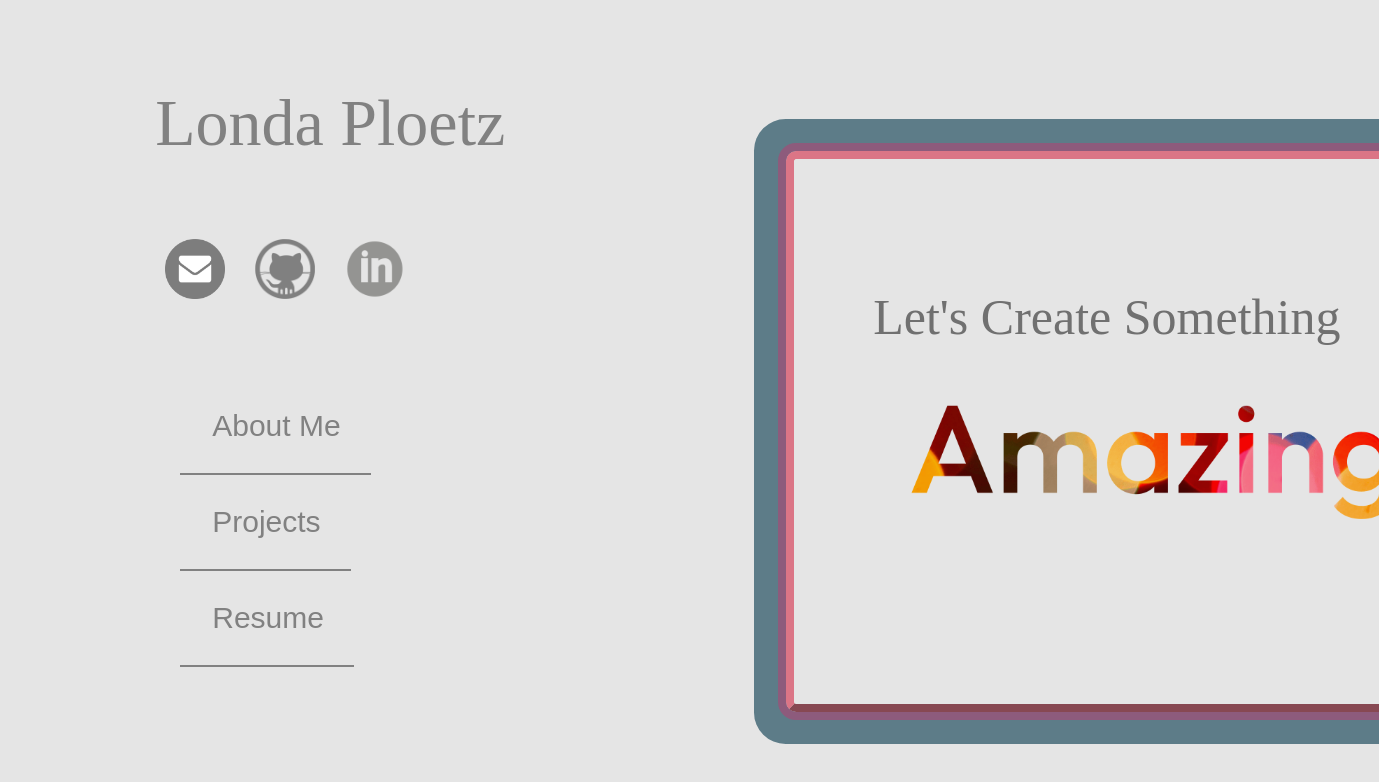
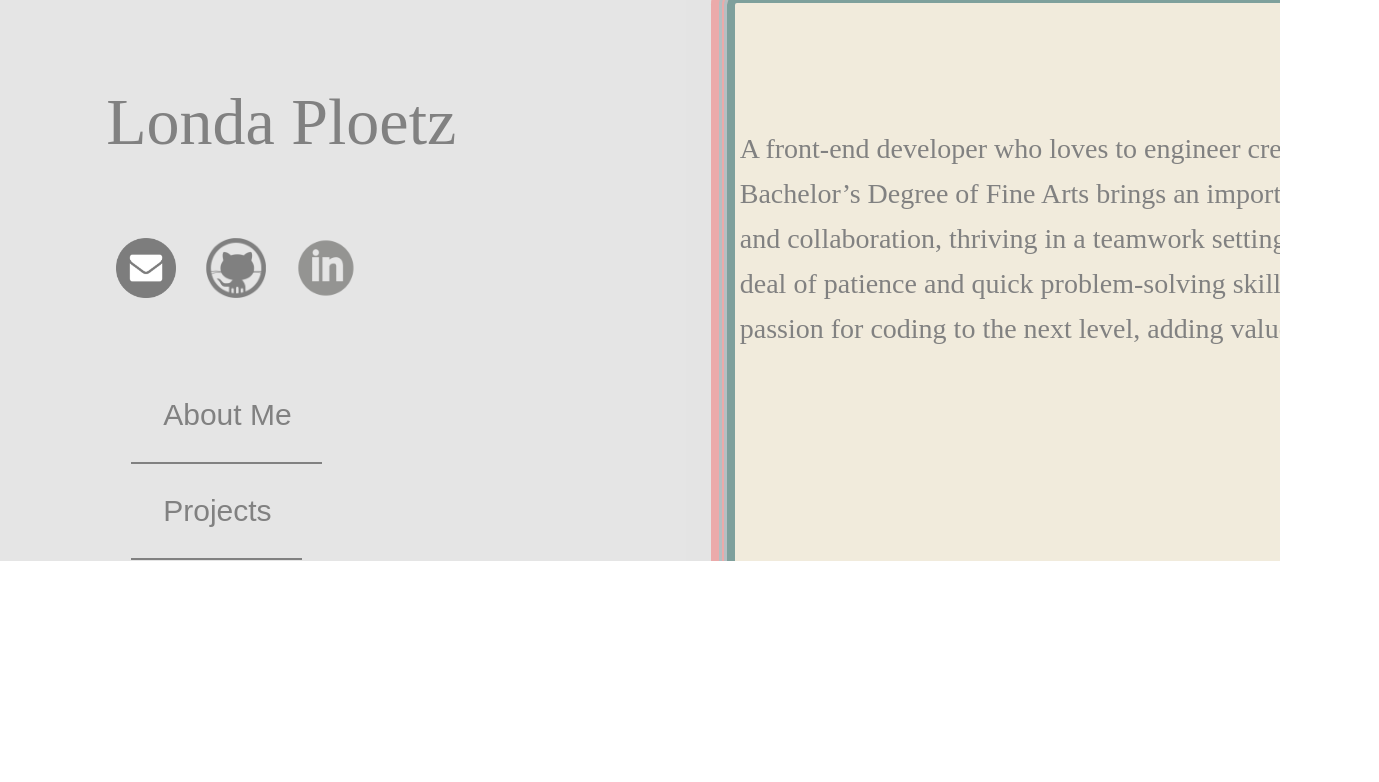
Before and after one commit to londaploetz/portfolio, a React (Create React App) app: page / in a window 1280 px wide. Both pictures are taken after a click on the button "About Me". Shown: the top 782 px of the page, 1379 px wide, since content can reach past the window. Built offline with nearby package versions, Linux system fonts and the light colour scheme.

Commit message:
change to sizing and component location

```diff
--- a/src/App.css
+++ /dev/null
@@ -1,25 +0,0 @@
-
-
-.home {
-  padding: 20px;
-  text-align: center;
-   position: fixed;
-  background-color: rgba(0, 0, 0, 0.1);
-  background-position: center;
-  max-width: 100%;
-  min-height: 100%;
-  background-size: cover;
-  display: block;
-  margin: 0%;
-  overflow: hidden;
-}
-#container {
-  width: 100%;
-  height: 100%;
-  background-color: #ececec;
-  margin: 0 auto;
-  padding: 50px 50px 50px 49px;
-  position: relative;
-  border-bottom: 5px solid #ff6666;
-
-}
--- a/src/components/Brand/brand.css
+++ b/src/components/Brand/brand.css
@@ -1,6 +1,6 @@
 .brand-statement {
     position: relative;
-    display: block;
+    /* display: block; */
     width: 90%;
     height: 20%;
     font-family: Century Gothic;
@@ -17,12 +17,12 @@
 
 
 .brand-container {
-    position:relative;
+    position: relative;
     display: block;
 
     width: 100%;
     height: 100%;
- padding-left: 10ch;
+    padding-left: 10ch;
 
 }
 
@@ -69,11 +69,11 @@
     box-shadow: 20px 20px rgba(44, 107, 111, 0.58);
     border: 10px 10px 10px 10px solid rgba(26, 43, 28, 0.74);
      */
-border-radius: 10px;
-     border: 0.5rem outset rgb(219, 117, 134);
-     outline: 0.5rem solid rgb(141, 91, 124);
-     box-shadow: 0 0 0 2rem rgb(93, 124, 136);
-     overflow: hidden;
+    border-radius: 20px;
+    border: 0.5rem solid rgba(44, 107, 111, 0.58);
+    outline: 0.5rem double rgb(182, 191, 194);
+    box-shadow: 0 0 0 1rem rgb(235, 170, 170);
+    overflow: hidden;
 }
 
 
@@ -125,183 +125,6 @@ border-radius: 10px;
     }
 }
 
-.about-me-bg {
-    position: relative;
-    z-index: 2;
-    width: 300%;
-    height: 64ch;
-    left: 65ch;
-    bottom: 195ch;
-    background: rgb(231, 222, 203);
-    border-radius: 10px 0px 10px 0px;
-    z-index: 4;
-    border-radius: 10px;
-    border: 0.5rem outset rgb(219, 117, 134);
-    outline: 0.5rem solid rgb(141, 91, 124);
-    box-shadow: 0 0 0 2rem rgb(93, 124, 136);
-    overflow: hidden;
-}
-.resume_container {
-    position: relative;
-    z-index: 2;
-    width: 100%;
-    height: 64ch;
-    left: 65ch;
-    bottom: 195ch;
-    background: rgb(231, 222, 203);
-    border-radius: 10px 0px 10px 0px;
-    z-index: 4;
-}
-
-.wrapper-sqr-about-me {
-    display: box;
-    z-index: 22;
-    position: absolute;
-    width: 700ch;
-    height: 1100px;
-    right: 10ch;
-    bottom: 17ch;
-    margin: -500px;
-    background: rgb(107, 22, 22);
-    border-radius: 10px 0px 10px 0px;
-
-}
-
-.about-me-txt {
-    position: relative;
-    width: 100%;
-    height: 95px;
-    font-family: Century Gothic;
-    font-style: normal;
-    font-weight: 400;
-    font-size: 28px;
-    line-height: 45px;
-    color: #818181;
-    left: 10%;
-    text-align: left;
-    z-index: 2;
-}
-
-.close-btn {
-    background-color: #d8343400;
-    position: relative;
-    color: #818181;
-    width: 54px;
-    height: 55px;
-    border: 2px solid #7a7a7a;
-    border-radius: 100%;
-    left: 18ch;
-    top: 2ch;
-    font-size: 40px;
-    z-index: 5;
-}
-
-.close-btn-resume {
-    background-color: #81818100;
-    position: relative;
-    color: #818181;
-    width: 54px;
-    height: 55px;
-    border: 2px solid #7a7a7a;
-    border-radius: 100%;
-    left: 20ch;
-    bottom: 196ch;
-    font-size: 40px;
-    z-index: 22;
-
-}
-
-
-.react-pdf__Document {
-    width: 0%;
-    height: 0%;
-    background-color: rgb(228, 228, 228);
-    position: relative;
-
-}
-
-.react-pdf__Page {
-    top: 2.1ch;
-    right: -10px;
-    position: relative;
-    align-items: left;
-
-}
-
-.react-pdf__Page__canvas {
-    left: 24ch;
-    bottom: 325.5ch;
-    position: relative;
-    align-items: center;
-    z-index: 4;
-    border: 5px solid #7a7a7a;
-}
-
-.react-pdf__Page__textContent {
-    display: none;
-}
-
-
-.top-sqr {
-    display: block;
-    position: relative;
-    width: 666px;
-    height: 838px;
-    left: 20ch;
-    bottom: 133ch;
-    background: rgb(235, 170, 170);
-    border-radius: 10px;
-    z-index: 3;
-    margin: 0%;
-}
-
-.btm-sqr {
-    display: block;
-    z-index: 2;
-    position: relative;
-    width: 666px;
-    height: 837px;
-    left: 25ch;
-    bottom: 225ch;
-    background: rgba(44, 106, 111, 0.473);
-    border-radius: 10px;
-    margin: 0%;
-}
-
-
-.wrapper-sqr {
-    display: block;
-    z-index: 2;
-    position: relative;
-    width: 1600px;
-    height: 1100px;
-    right: 10ch;
-    bottom: 33ch;
-    background: rgb(228, 228, 228);
-    border-radius: 10px 0px 10px 0px;
-    margin: 0%;
-
-}
-
-.v-line {
-    position: relative;
-    width: 385.01px;
-    height: 0px;
-    right: 10ch;
-    bottom: 303ch;
-    border: 1px solid #818181;
-    transform: rotate(90deg);
-}
-
-.v-line2 {
-    position: relative;
-    width: 385.01px;
-    height: 0px;
-    left: 88ch;
-    bottom: 250ch;
-    border: 1px solid #818181;
-    transform: rotate(90deg);
-}
 
 @media screen and (max-width: 950px) {
     .brand-statement {
--- a/src/components/Pages/pages.css
+++ b/src/components/Pages/pages.css
@@ -4,10 +4,10 @@
     background-color: rgba(0, 0, 0, 0.1);
     background-position: center;
     width: 100%;
-    height: 100%;
+
     margin: 0 auto;
     background-size: cover;
-    padding: 50px 50px 50px 49px;
+    /* padding: 50px 50px 50px 49px;  */
     overflow: hidden;
   }
 
--- a/src/components/Portfolio/portfolio.css
+++ b/src/components/Portfolio/portfolio.css
@@ -12,14 +12,17 @@
     font-size: 20px;
     color: #818181;
     display: table;
-    margin-top: 4ch;
+    margin-top: 8ch;
     text-align: left;
     height: 70ch;
     width: 70ch;
     line-height: 45px;
-    border: 3px solid rgb(235, 170, 170);
+    border: 0.5rem outset rgb(235, 170, 170);
+    outline: 0.5rem solid rgb(211, 163, 195);
+    box-shadow: 0 0 0 2rem rgba(44, 107, 111, 0.58);
     border-radius: 20px;
-    box-shadow: 20px 20px rgba(44, 107, 111, 0.58);
+    gap: 10ch;
+
 }
 
 .portfolios-container__portfolio-title {
--- a/src/components/SideNav/SideNav.js
+++ b/src/components/SideNav/SideNav.js
@@ -67,7 +67,7 @@ const SideNav = () => {
 
       </div>
 
-      {aboutMe != true ? null :  <div className='wrapper-sqr-about-me'>
+      {aboutMe != true ? null : <div className='wrapper-sqr-about-me'>
         <div id="true" className="about-me-bg">
 
           <button className="close-btn " type="button" onClick={closeButton}>x</button>
@@ -75,9 +75,9 @@ const SideNav = () => {
             <p> A front-end developer who loves to engineer creative, fun, and innovative projects.
               Bachelor’s Degree of Fine Arts brings an important understanding of communication and collaboration,
               thriving in a teamwork setting.
-            With years spent teaching, bring a great deal of patience and quick problem-solving skills.
+              With years spent teaching, take a great deal of patience and quick problem-solving skills.
               Ready to bring my creativity and a passion for coding to the next level,
-            adding value while providing creative solutions.</p>
+              adding value by providing creative solutions.</p>
 
           </div>
         </div>
--- a/src/components/SideNav/sidenav.css
+++ b/src/components/SideNav/sidenav.css
@@ -7,8 +7,7 @@
     top: 66px;
     left: 5ch;
     background-color: rgba(17, 17, 17, 0);
-
-    padding-top: 10px;
+    /* padding-top: 10px; */
     transition: 0.5s;
     margin: 0%;
 
@@ -93,9 +92,10 @@
 }
 
 .connect-links {
-    position: relative;
-    bottom: 55ch;
+    position: absolute;
+    /* bottom: 55ch; */
     left: 8ch;
+    top: 55px;
     height: 500px;
     width: 300px;
     margin: none;
@@ -122,22 +122,21 @@
 .about-me-bg {
     position: relative;
 
-    width: 15%;
+    width: 50%;
     height: 64ch;
     left: 4ch;
     top: 10ch;
-    background: rgb(243, 218, 164);
+    background: rgb(241, 235, 220);
     border-radius: 10px 0px 10px 0px;
     z-index: 6;
     border-radius: 10px;
-    border: 0.5rem outset rgb(219, 117, 134);
-    outline: 0.5rem solid rgb(141, 91, 124);
-    box-shadow: 0 0 0 2rem rgb(93, 124, 136);
+    border: 0.5rem solid rgba(44, 107, 111, 0.58);
+    outline: 0.5rem double rgb(182, 191, 194);
+    box-shadow: 0 0 0 1rem rgb(235, 170, 170);
     overflow: hidden;
 }
 .resume_container {
     position: relative;
-    z-index: 2;
     width: 100%;
     height: 64ch;
     left: 65ch;
@@ -147,13 +146,15 @@
     z-index: 4;
 }
 
+
 .wrapper-sqr-about-me {
-    display: box;
+
     z-index: 0;
     position: relative;
     height:800px;
-    left: 110ch;
-    bottom: 145ch;
+    width: 200ch;
+    left: 60ch;
+    bottom: 90ch;
     background: rgb(228, 228, 228);
     border-radius: 10px 0px 10px 0px;
     overflow: hidden;
@@ -164,9 +165,9 @@
     position: relative;
     display: flex;
     flex-wrap: wrap;
-    width: 100%;
-    margin-right: 30px;
-    height: 140px;
+    width: 99%;
+    margin-right: 20px;
+    height: 160px;
     word-wrap: break-word;
     font-family: Century Gothic;
     font-style: normal;
@@ -188,8 +189,8 @@
     height: 55px;
     border: 2px solid #7a7a7a;
     border-radius: 100%;
-    left: 18ch;
-    top: 2ch;
+    left: 17ch;
+    top: 1ch;
     font-size: 40px;
     z-index: 5;
 }
@@ -202,8 +203,8 @@
     height: 55px;
     border: 2px solid #7a7a7a;
     border-radius: 100%;
-    left: 20ch;
-    bottom: 196ch;
+    left: 20.2ch;
+    bottom: 76ch;
     font-size: 40px;
     z-index: 22;
 
@@ -219,20 +220,25 @@
 }
 
 .react-pdf__Page {
-    top: 2.1ch;
-    right: -10px;
+    top: 120ch;
+    right: -3px;
     position: relative;
     align-items: left;
+
 
 }
 
 .react-pdf__Page__canvas {
     left: 2ch;
-    bottom: 325.5ch;
+    bottom: 133ch;
     position: relative;
     align-items: center;
     z-index: 4;
     border: 5px solid #7a7a7a;
+    border-radius: 10px;
+    border: 0.5rem solid rgba(44, 107, 111, 0.58);
+    outline: 0.5rem double rgb(182, 191, 194);
+    box-shadow: 0 0 0 1rem rgb(235, 170, 170);
 }
 
 .react-pdf__Page__textContent {
@@ -240,31 +246,7 @@
 }
 
 
-.top-sqr {
-    display: block;
-    position: relative;
-    width: 666px;
-    height: 838px;
-    left: -2ch;
-    bottom: 133ch;
-    background: rgb(235, 170, 170);
-    border-radius: 10px;
-    z-index: 3;
-    margin: 0%;
-}
 
-.btm-sqr {
-    display: block;
-    z-index: 2;
-    position: relative;
-    width: 666px;
-    height: 838px;
-    left: 3.2ch;
-    bottom: 225.6ch;
-    background: rgba(44, 106, 111, 0.473);
-    border-radius: 10px;
-    margin: 0%;
-}
 
 
 .wrapper-sqr {
@@ -274,32 +256,13 @@
     width: 1600px;
     height: 1100px;
     right: 10ch;
-    bottom: 33ch;
+    top: 100ch;
     background: rgb(228, 228, 228);
     border-radius: 10px 0px 10px 0px;
     margin: 0%;
 
 }
 
-.v-line {
-    position: relative;
-    width: 385.01px;
-    height: 0px;
-    right: 10ch;
-    bottom: 303ch;
-    border: 1px solid #818181;
-    transform: rotate(90deg);
-}
-
-.v-line2 {
-    position: relative;
-    width: 385.01px;
-    height: 0px;
-    left: 88ch;
-    bottom: 250ch;
-    border: 1px solid #818181;
-    transform: rotate(90deg);
-}
 
 @media screen and (max-width: 730px) {
     .side-nav-bar {
```
Also changed, not shown: 1 other file (tests, documents, lock files or other folders). Lines whose indentation alone changed are shown as unchanged.
